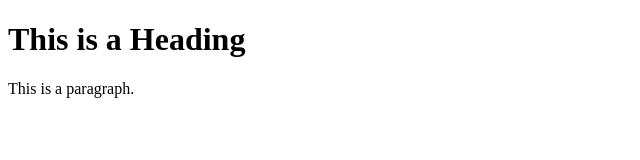
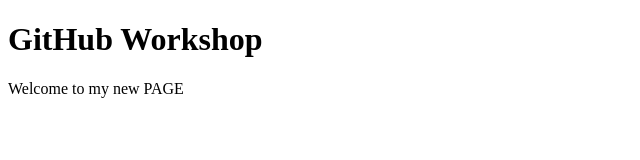
Before and after one commit to mkd18/mkd18.github.io, a plain HTML site: page index.html in a window 1280 px wide. Shown: the whole page, without its empty margins (0-640 px from the left). Drawn offline with Linux system fonts and the light colour scheme.

Commit message:
Update index.html

```diff
--- a/index.html
+++ b/index.html
@@ -5,8 +5,8 @@
 </head>
 <body>
 
-<h1>This is a Heading</h1>
-<p>This is a paragraph.</p>
+<h1>GitHub Workshop</h1>
+<p>Welcome to my new PAGE</p>
 
 </body>
 </html>
```
